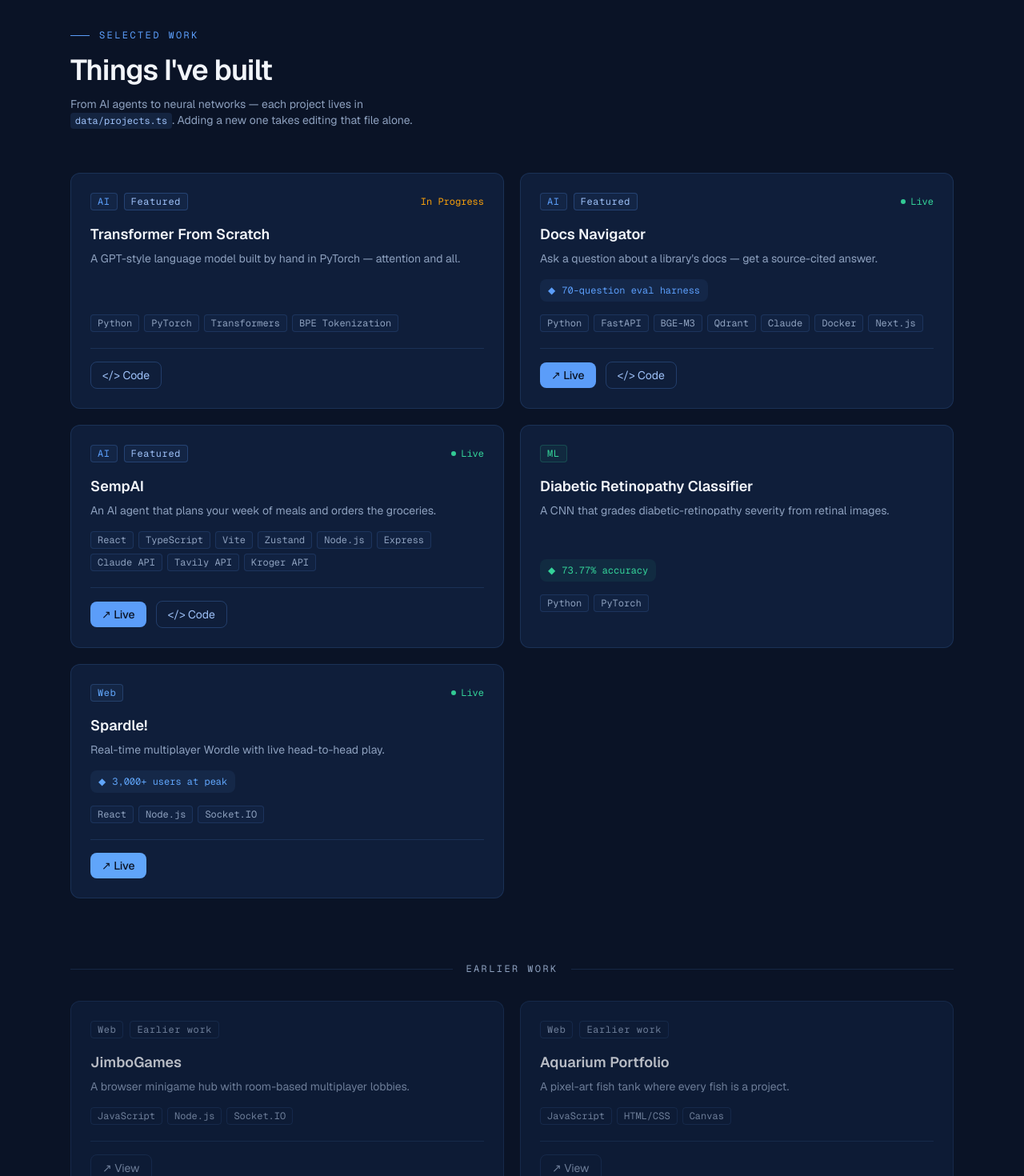
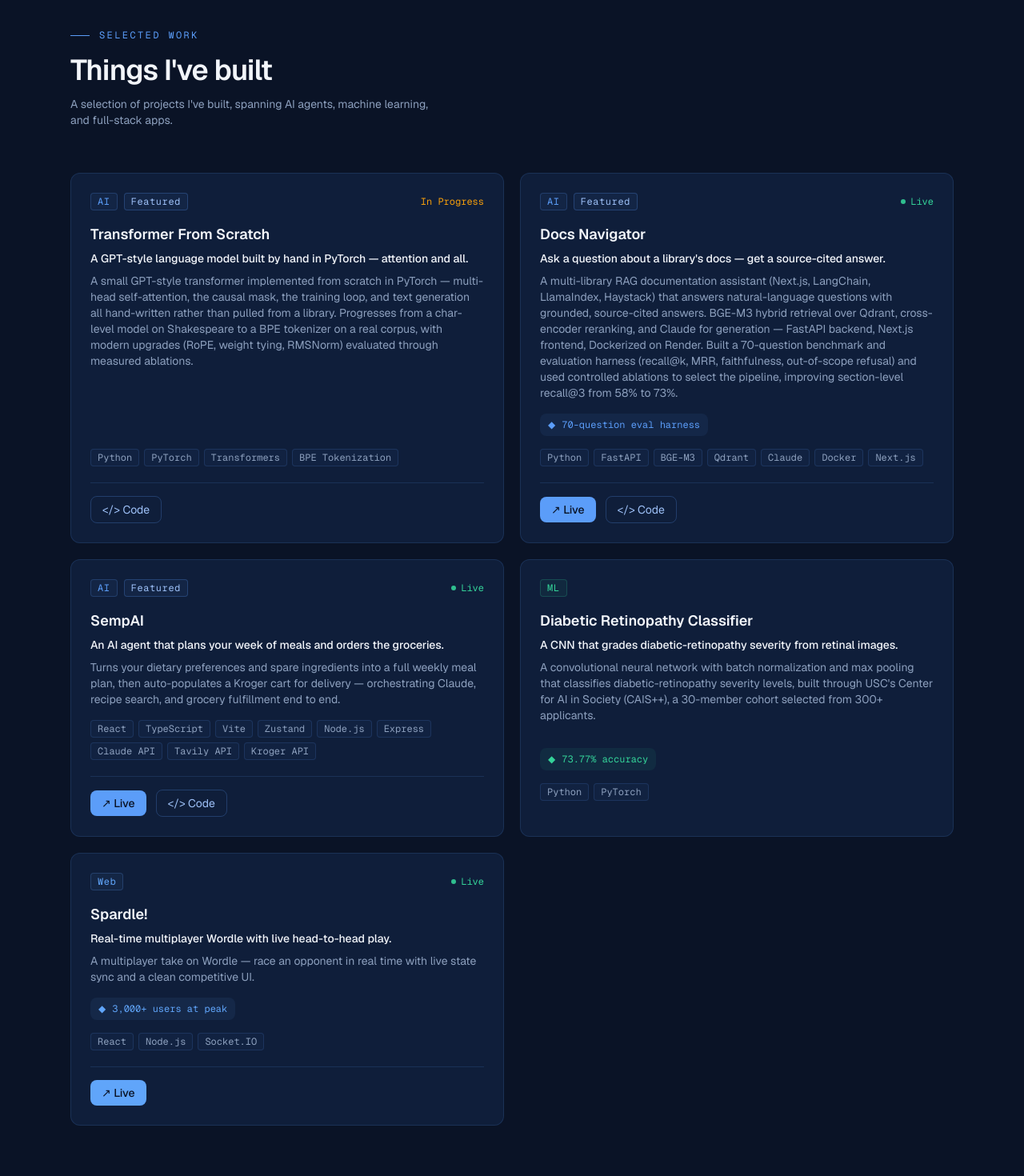
Before and after one commit to kylemtan/kylemtan-portfolio, a Next.js app: page / in a window 1280 px wide. Shown: the part 860-2330 px from the top of the page at 80% size. Built offline with nearby package versions, Linux system fonts and the light colour scheme.

Commit message:
Rewrite projects section intro and show full descriptions on cards

```diff
--- a/components/ProjectCards.tsx
+++ b/components/ProjectCards.tsx
@@ -52,17 +52,8 @@ export default function ProjectCards() {
           className="mt-3 text-sm max-w-md"
           style={{ color: "var(--text-muted)" }}
         >
-          From AI agents to neural networks — each project lives in{" "}
-          <code
-            className="font-mono text-xs px-1.5 py-0.5 rounded"
-            style={{
-              background: "var(--accent-dim)",
-              color: "var(--accent-soft)",
-            }}
-          >
-            data/projects.ts
-          </code>
-          . Adding a new one takes editing that file alone.
+          A selection of projects I&apos;ve built, spanning AI agents, machine
+          learning, and full-stack apps.
         </p>
       </div>
 
@@ -158,10 +149,18 @@ export default function ProjectCards() {
 
               {/* Tagline */}
               <p
+                className="text-sm font-medium mb-2"
+                style={{ color: "var(--text-primary)" }}
+              >
+                {project.tagline}
+              </p>
+
+              {/* Description */}
+              <p
                 className="text-sm mb-4 flex-1"
                 style={{ color: "var(--text-muted)" }}
               >
-                {project.tagline}
+                {project.description}
               </p>
 
               {/* Highlight metric */}
@@ -348,10 +347,18 @@ export default function ProjectCards() {
 
                   {/* Tagline */}
                   <p
+                    className="text-sm font-medium mb-2"
+                    style={{ color: "var(--text-primary)" }}
+                  >
+                    {project.tagline}
+                  </p>
+
+                  {/* Description */}
+                  <p
                     className="text-sm mb-4 flex-1"
                     style={{ color: "var(--text-muted)" }}
                   >
-                    {project.tagline}
+                    {project.description}
                   </p>
 
                   {/* Stack chips */}
```
